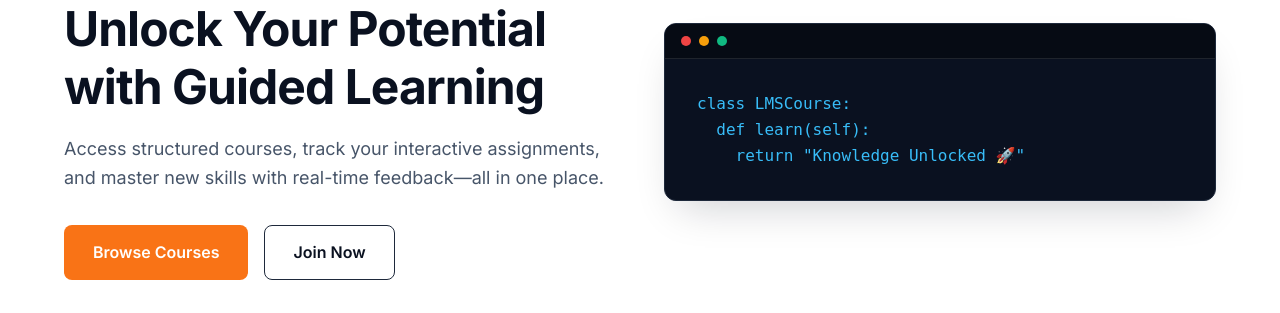
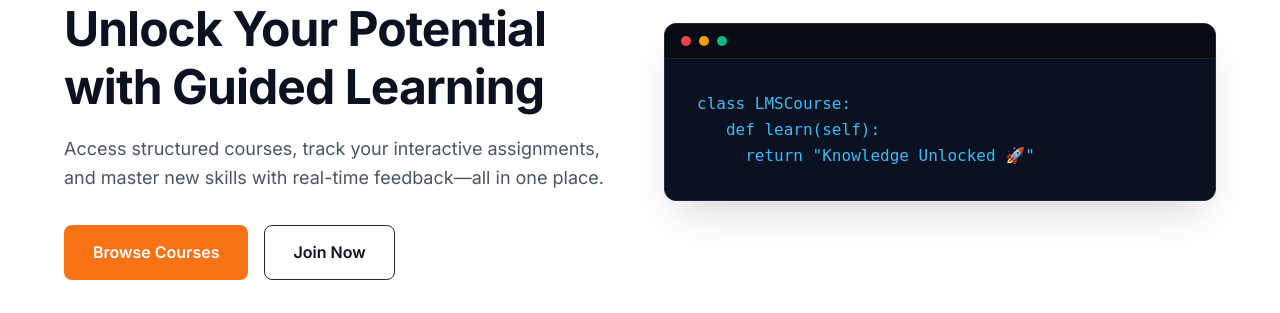
Before and after one commit to CodeWin04/LMS_ETEH, a Python web app: template templates/index.html in a window 1280 px wide. Shown: the part 235-548 px from the top of the page. Run offline with Jinja, Linux system fonts and the light colour scheme; the template is opened without the code that fills it, so the values that code supplies are empty.

Commit message:
Update index.html

```diff
--- a/templates/index.html
+++ b/templates/index.html
@@ -61,7 +61,7 @@
                             <span class="dot green"></span>
                         </div>
                         <div class="card-body">
-                            <p class="code-snippet"><code>class LMSCourse:<br>&nbsp;&nbsp;def learn(self):<br>&nbsp;&nbsp;&nbsp;&nbsp;return "Knowledge Unlocked 🚀"</code></p>
+                            <p class="code-snippet"><code>class LMSCourse:<br>&nbsp;&nbsp;&nbsp;def learn(self):<br>&nbsp;&nbsp;&nbsp;&nbsp;&nbsp;return "Knowledge Unlocked 🚀"</code></p>
                         </div>
                     </div>
                 </div>
```
